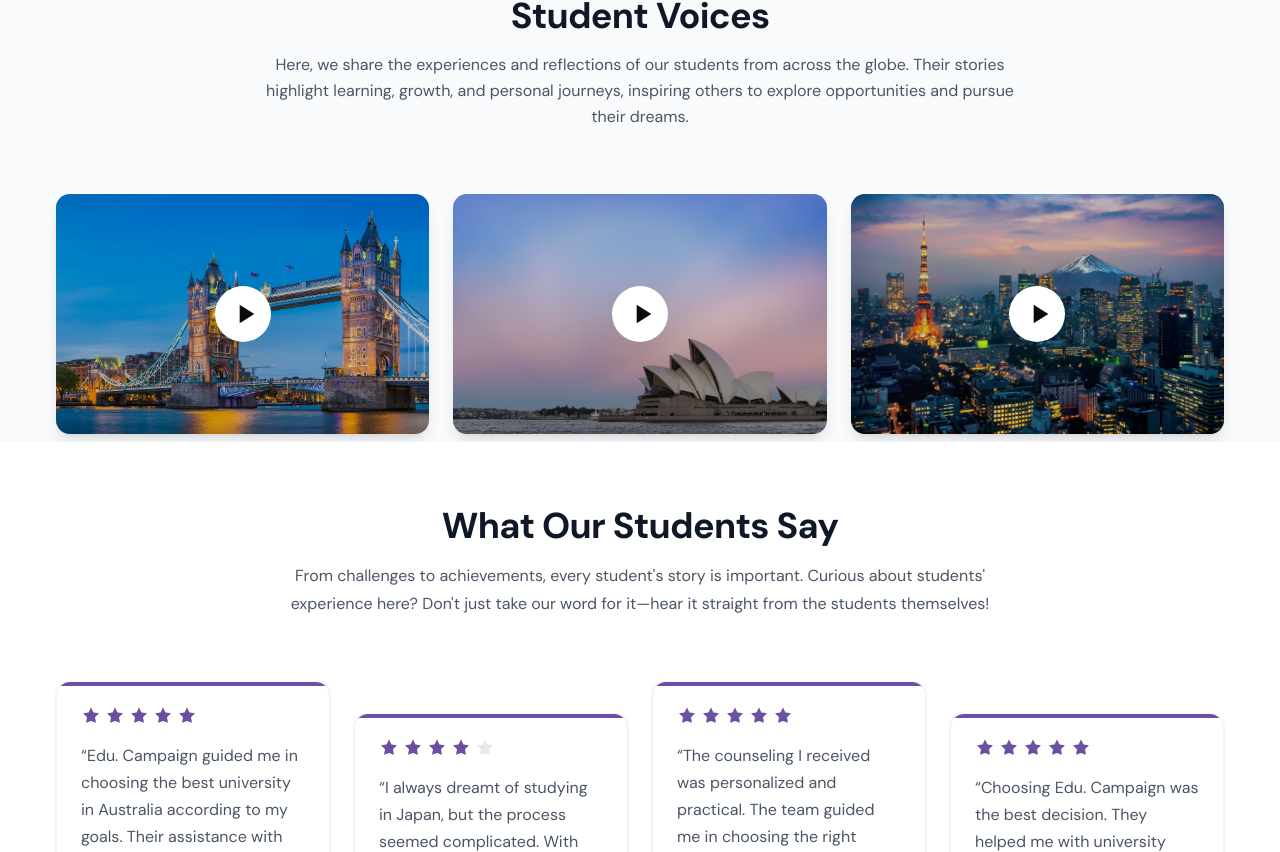
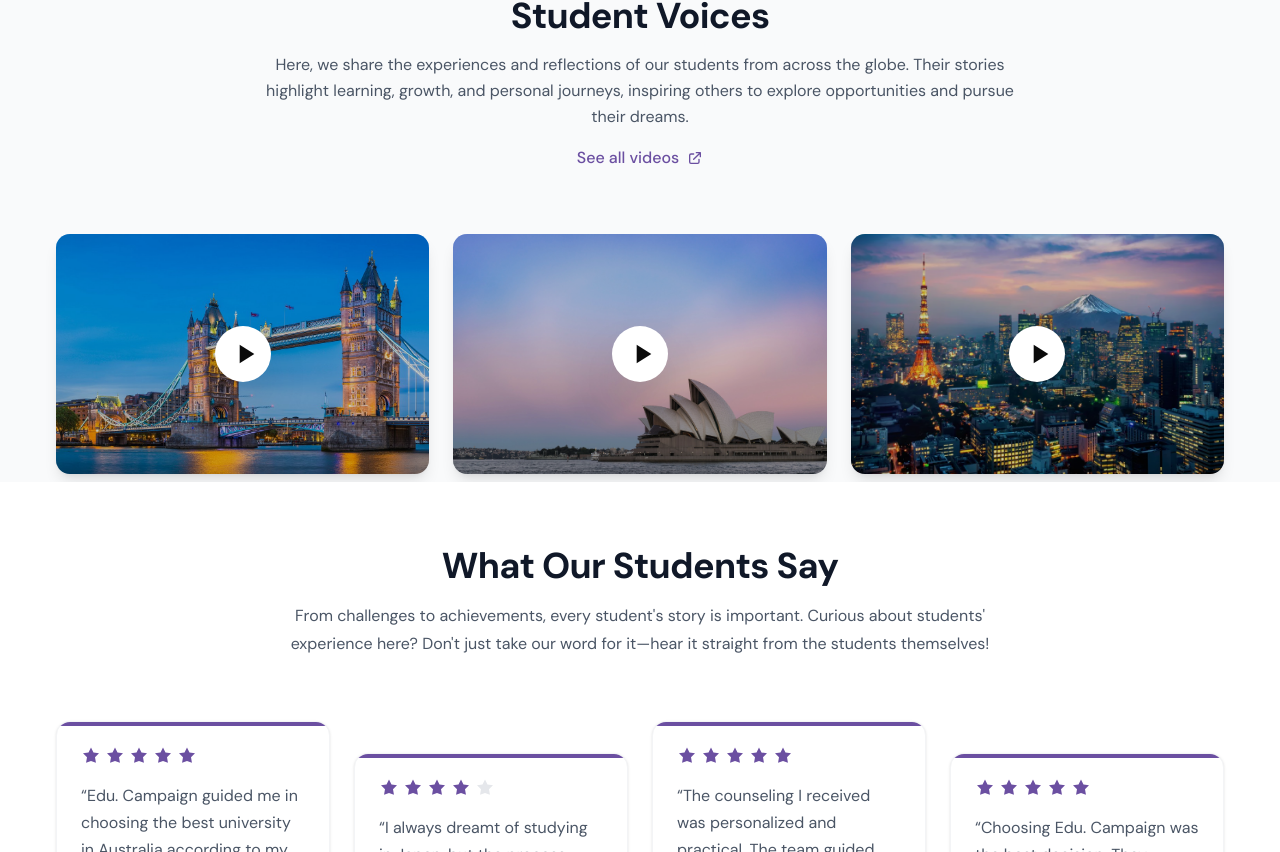
Before and after one commit to alpineroottech/EduCampaign, a Next.js app: page / in a window 1280 px wide. Shown: the part 5071-5923 px from the top of the page. Built offline with nearby package versions, Linux system fonts and the light colour scheme.

Commit message:
feat: add 'See all videos' link to Student Voices section
- Add YouTube playlist link below description
- Opens in new tab with external link icon
- Purple color matching site theme with hover effect
- Placeholder URL (needs actual playlist ID)

```diff
--- a/src/sections/StudentVoice.tsx
+++ b/src/sections/StudentVoice.tsx
@@ -184,11 +184,22 @@
                         <h2 className="text-3xl md:text-4xl font-bold text-gray-900 mb-4">
                             Student Voices
                         </h2>
-                        <p className="text-gray-600 leading-relaxed">
+                        <p className="text-gray-600 leading-relaxed mb-4">
                             Here, we share the experiences and reflections of our students from across the globe.
                             Their stories highlight learning, growth, and personal journeys, inspiring others to
                             explore opportunities and pursue their dreams.
                         </p>
+                        <a
+                            href="https://www.youtube.com/playlist?list=YOUR_PLAYLIST_ID"
+                            target="_blank"
+                            rel="noopener noreferrer"
+                            className="inline-flex items-center gap-2 text-[#6B4FA1] hover:text-[#5a3f8a] font-medium transition-colors"
+                        >
+                            See all videos
+                            <svg className="w-4 h-4" fill="none" stroke="currentColor" strokeWidth="2" viewBox="0 0 24 24">
+                                <path strokeLinecap="round" strokeLinejoin="round" d="M10 6H6a2 2 0 00-2 2v10a2 2 0 002 2h10a2 2 0 002-2v-4M14 4h6m0 0v6m0-6L10 14" />
+                            </svg>
+                        </a>
                     </div>
                 </ScrollReveal>
 
```
